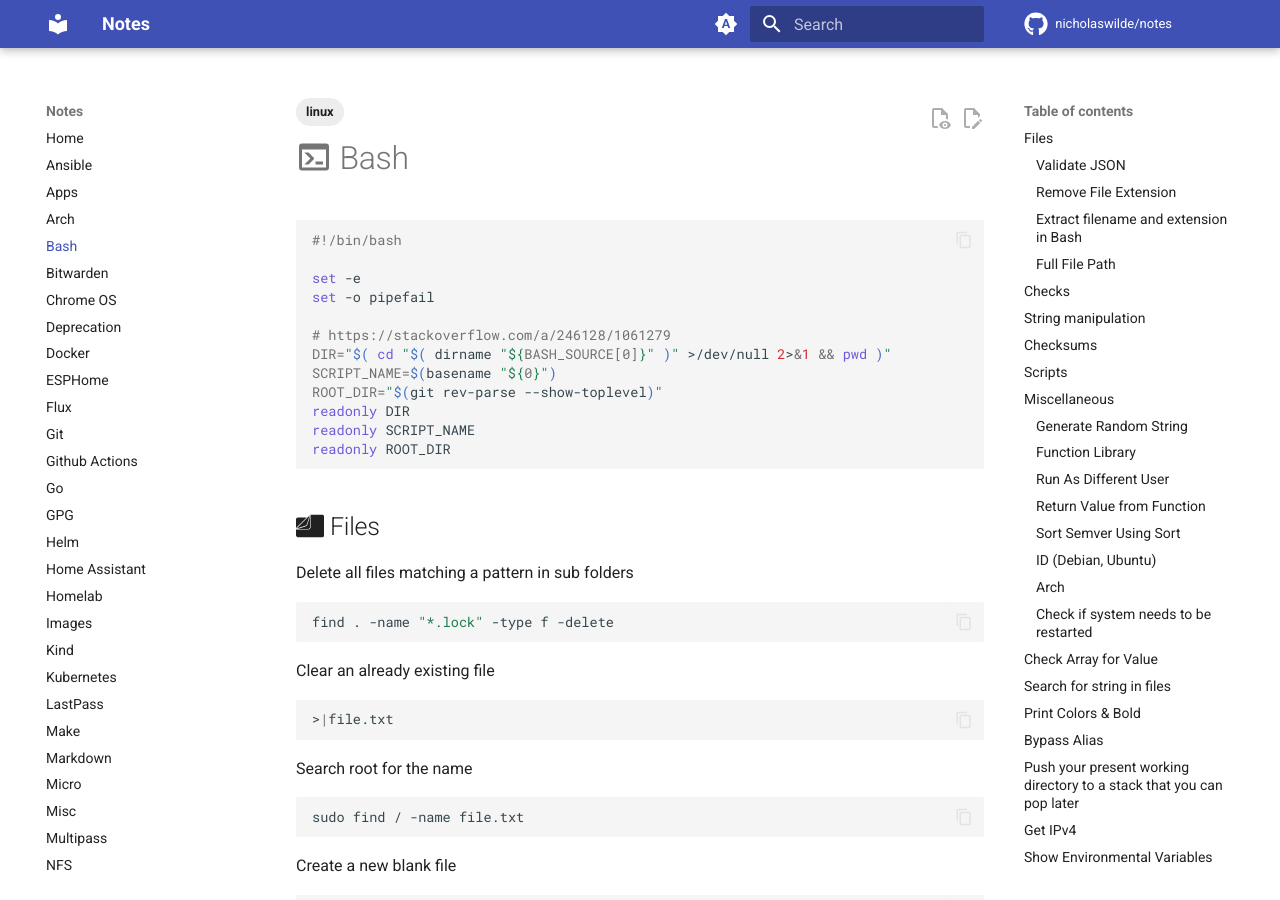
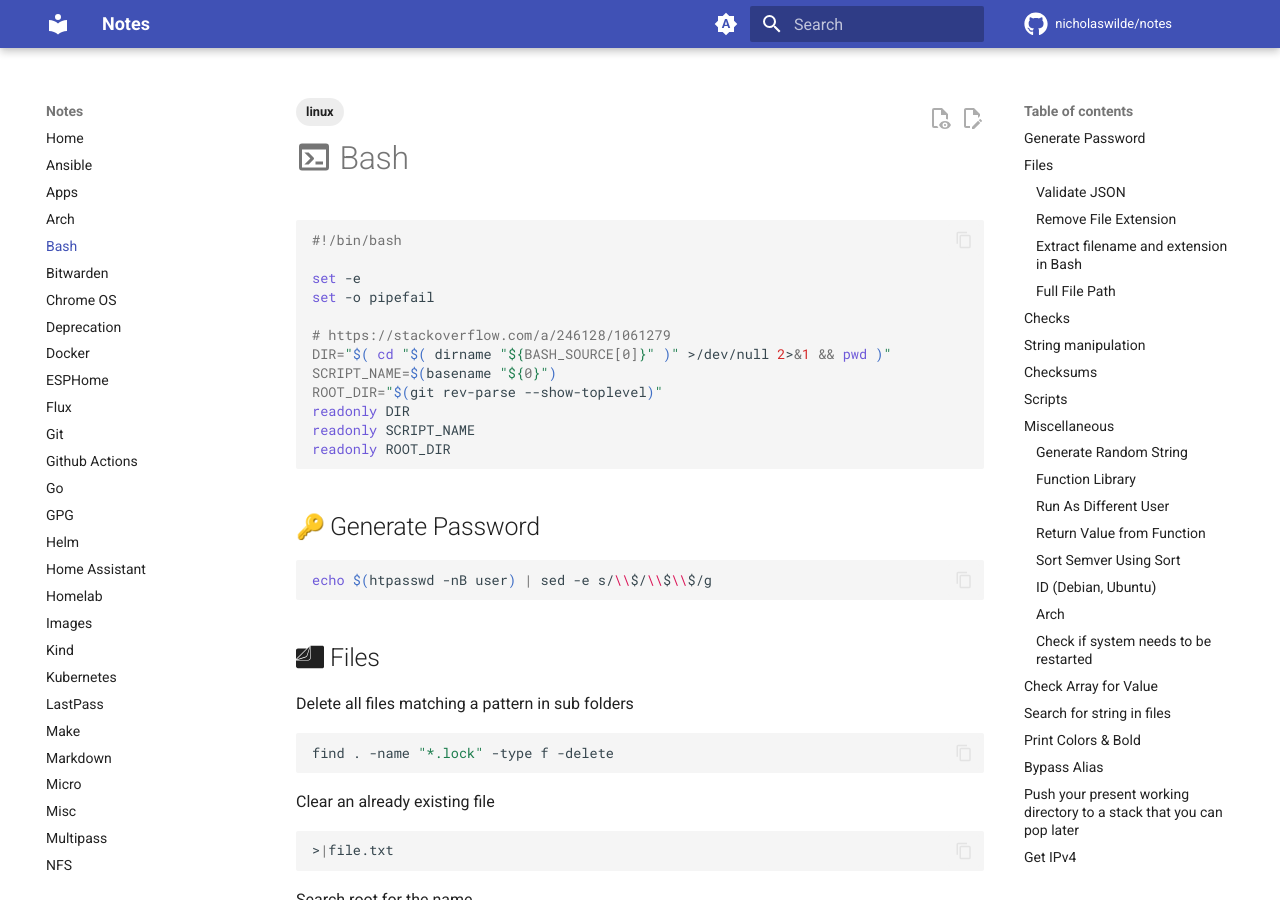
Before and after one commit to nicholaswilde/notes, an MkDocs documentation site: the page built from docs/bash.md, in a window 1280 px wide and 900 px high. Built offline with MkDocs 1.6.1 and Material for MkDocs 9.7.7, drawn with Linux system fonts in a browser that asks for light colours; emoji names are drawn with the system emoji font; comment, search, counter and statistics services are not loaded.

Commit message:
Update bash.md

````diff
--- a/docs/bash.md
+++ b/docs/bash.md
@@ -17,6 +17,12 @@
 readonly DIR
 readonly SCRIPT_NAME
 readonly ROOT_DIR
+```
+
+## :key: Generate Password
+
+```shell
+echo $(htpasswd -nB user) | sed -e s/\\$/\\$\\$/g
 ```
 
 ## :simple-files: Files
````
